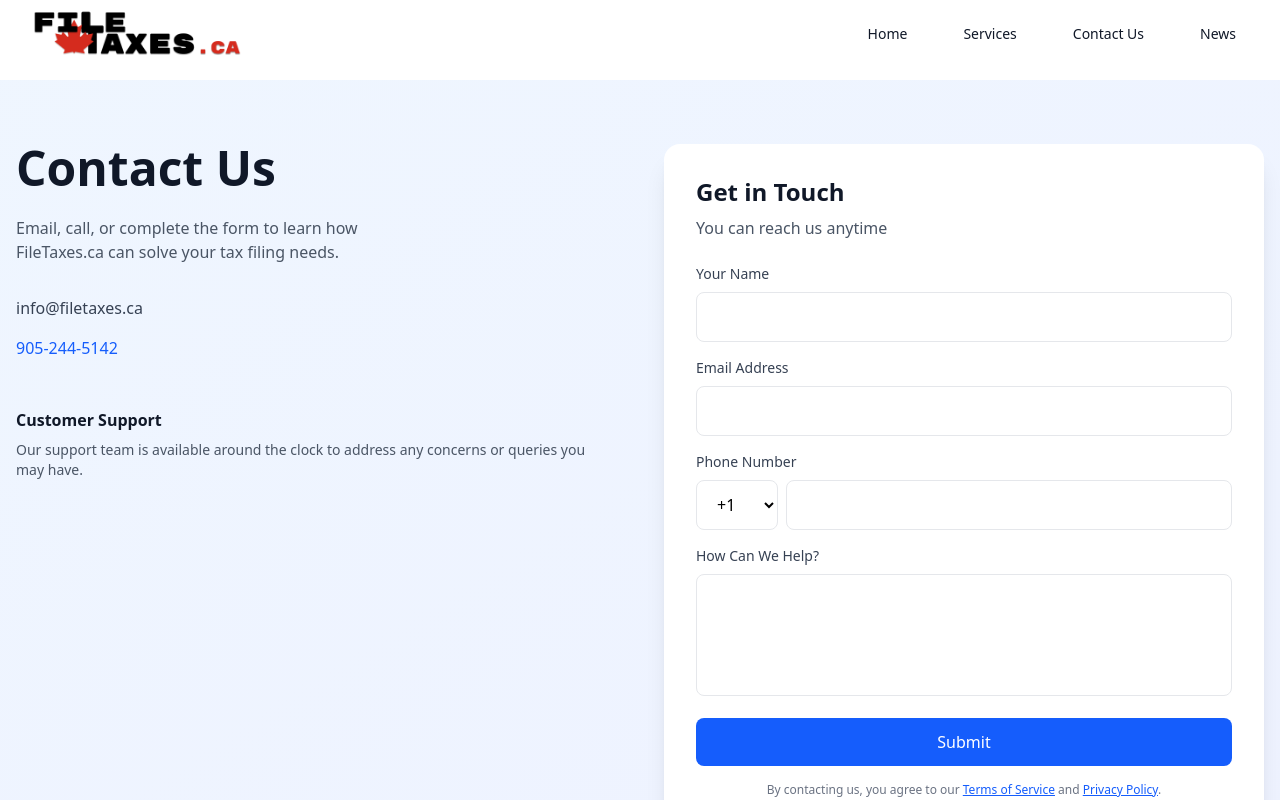
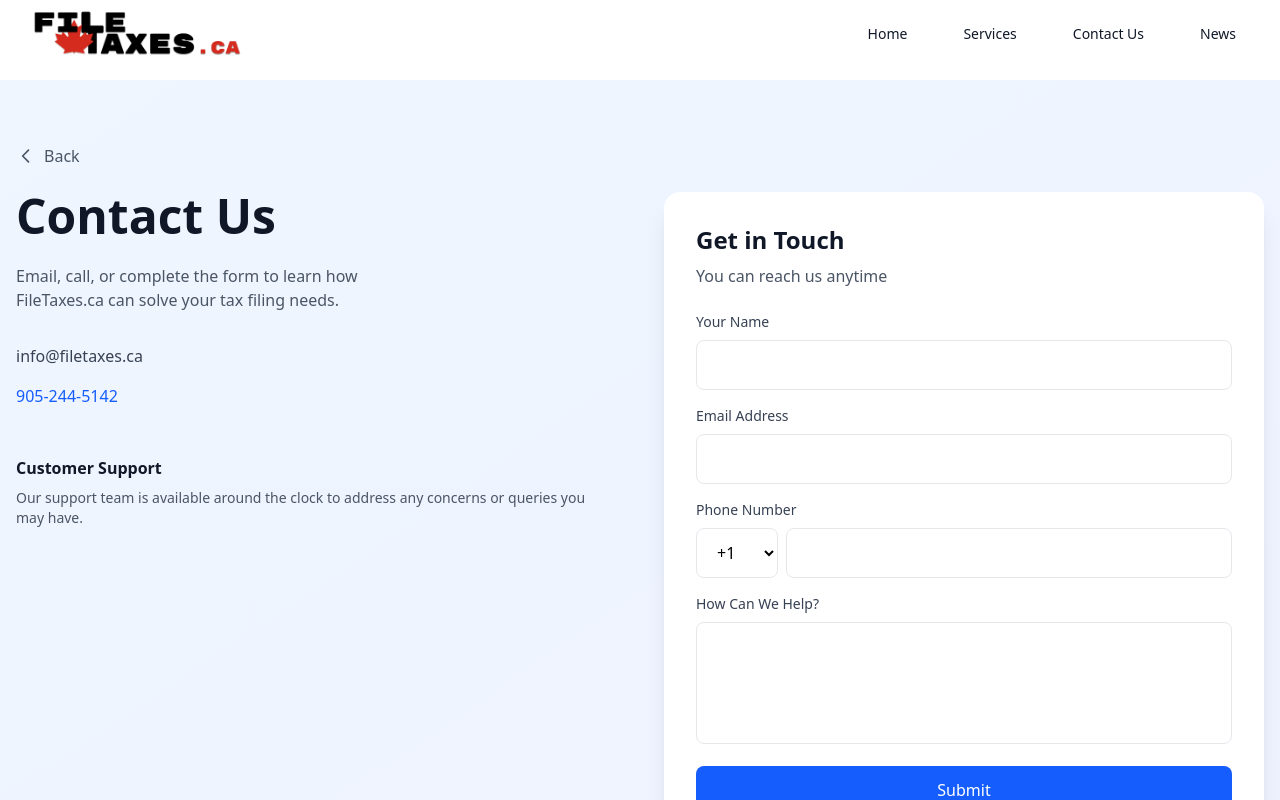
Before and after one commit to SimranDev/file-taxes-ca, a Next.js app: page /contact in a window 1280 px wide. Shown: the top 800 px of the page. Built offline with nearby package versions, Linux system fonts and the light colour scheme.

Commit message:
feat: add BackButton component and integrate it into contact and services pages

```diff
--- a/src/app/contact/page.tsx
+++ b/src/app/contact/page.tsx
@@ -2,6 +2,7 @@
 
 import { useState } from "react";
 import { CONTACT, ADDRESS } from "@/src/constants/contact";
+import BackButton from "@/src/components/BackButton";
 
 type FormStatus = "idle" | "submitting" | "success" | "error";
 
@@ -71,7 +72,10 @@ export default function ContactPage() {
       <main className="pt-20">
         {/* Hero Section with Contact Form */}
         <section className="bg-linear-to-br from-blue-50 to-indigo-50 py-16 px-4">
-          <div className="max-w-7xl mx-auto grid md:grid-cols-2 gap-12">
+          <div className="max-w-7xl mx-auto">
+            <BackButton />
+
+            <div className="grid md:grid-cols-2 gap-12">
             {/* Left Column - Contact Info */}
             <div>
               <h1 className="text-5xl font-bold text-gray-900 mb-6">Contact Us</h1>
@@ -226,6 +230,7 @@ export default function ContactPage() {
               </form>
             </div>
           </div>
+          </div>
         </section>
 
         {/* Location Section */}
--- a/src/app/services/page.tsx
+++ b/src/app/services/page.tsx
@@ -1,5 +1,6 @@
 import type { Metadata } from "next";
 import Link from "next/link";
+import BackButton from "@/src/components/BackButton";
 
 export const metadata: Metadata = {
   title: "Services - FileTaxes.ca",
@@ -94,6 +95,8 @@ export default function ServicesPage() {
       {/* Hero Section */}
       <section className="bg-linear-to-br from-blue-50 via-white to-blue-50 pt-24 pb-16 lg:pt-32 lg:pb-24">
         <div className="max-w-7xl mx-auto px-4 sm:px-6 lg:px-8">
+          <BackButton />
+
           <div className="grid lg:grid-cols-2 gap-12 items-center">
             {/* Hero Illustration */}
             <div className="relative order-2 lg:order-1">
--- /dev/null
+++ b/src/components/BackButton.tsx
@@ -0,0 +1,24 @@
+"use client";
+
+import { useRouter } from "next/navigation";
+
+export default function BackButton() {
+  const router = useRouter();
+
+  return (
+    <button
+      onClick={() => router.back()}
+      className="inline-flex items-center text-gray-600 hover:text-[#1E4BB8] transition-colors group mb-6 cursor-pointer"
+    >
+      <svg
+        className="w-5 h-5 mr-2 group-hover:-translate-x-1 transition-transform"
+        fill="none"
+        stroke="currentColor"
+        viewBox="0 0 24 24"
+      >
+        <path strokeLinecap="round" strokeLinejoin="round" strokeWidth={2} d="M15 19l-7-7 7-7" />
+      </svg>
+      <span className="font-medium">Back</span>
+    </button>
+  );
+}
```
